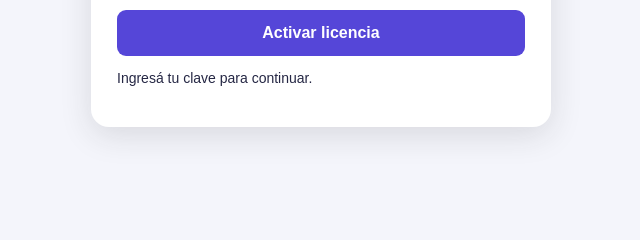
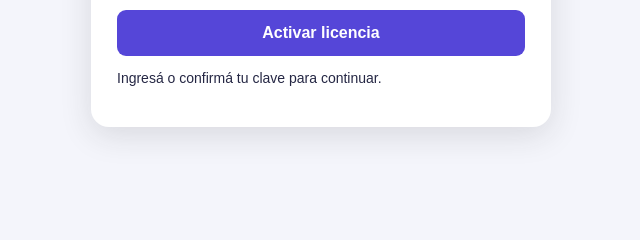
Before and after one commit to casa-en-orden/ordenando-mis-actividades-nuevo, an Electron app: page index.html in a window 1280 px wide. Shown: the part 446-686 px from the top of the page, 319-959 px from the left. Drawn offline with Linux system fonts and the light colour scheme.

Commit message:
Permitir confirmar licencia al iniciar en Windows

```diff
--- a/index.html
+++ b/index.html
@@ -1608,7 +1608,9 @@ document.addEventListener("visibilitychange",()=>{if(!document.hidden)revisarRec
  boton.addEventListener("click",()=>{const key=campo.value.trim();if(key.length<12){mostrarError("Ingresá una clave de licencia válida.");return}activar(key)});
  campo.addEventListener("keydown",e=>{if(e.key==="Enter")boton.click()});
  const guardada=localStorage.getItem(claveGuardada);
- if(guardada){activar(guardada)}else{mostrarError("Ingresá tu clave para continuar.");campo.focus()}
+ if(guardada){campo.value=guardada;}
+ mostrarError("Ingresá o confirmá tu clave para continuar.");
+ campo.focus();
 })();
 </script>
 
```
